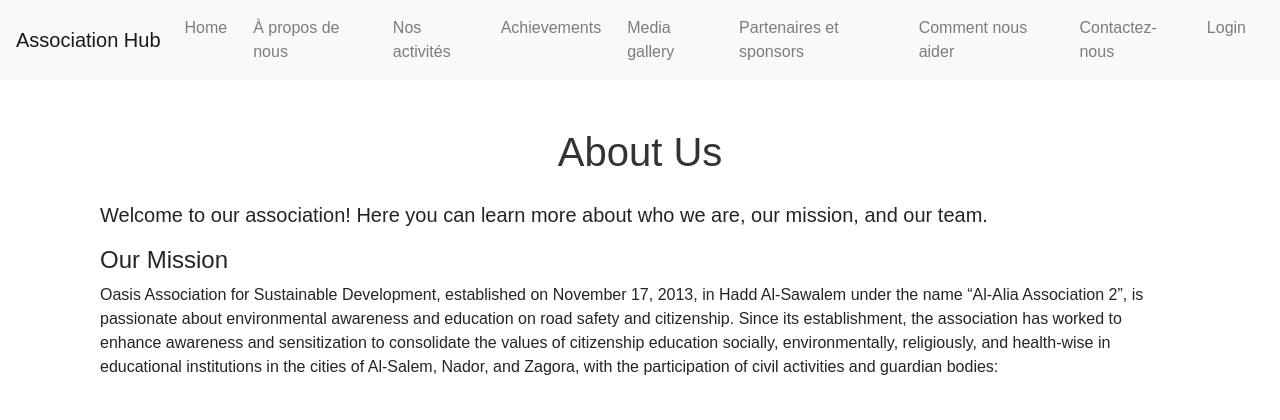
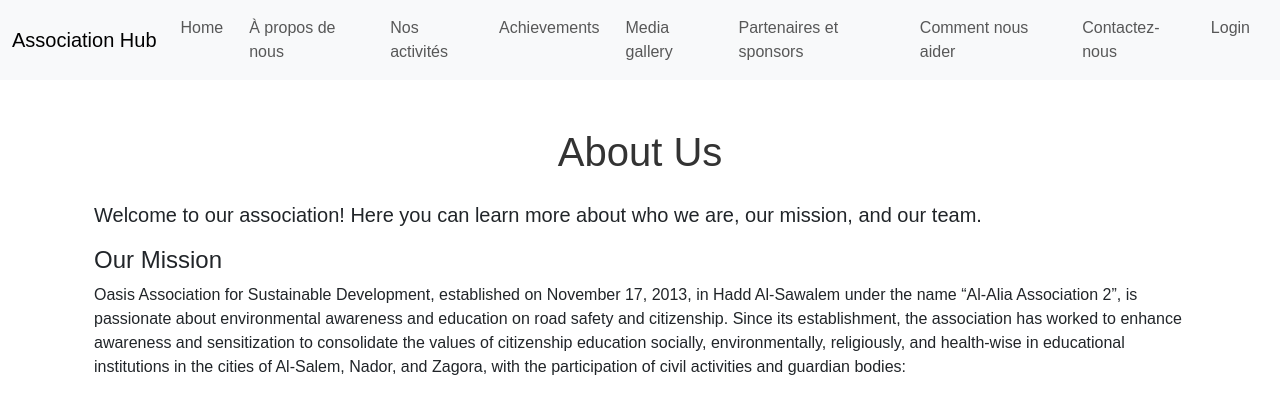
Before and after one commit to vapeasnl/appweb, a Flask app: page /about in a window 1280 px wide. Shown: the top 420 px of the page. Run offline with Flask 3, Linux system fonts and the light colour scheme; parts of the project's set-up code (start-up, migrations or seed data) failed here and were passed over; some libraries are stand-ins or nearby versions.

Commit message:
Update base.html

```diff
--- a/association/association_v1/app/templates/base.html
+++ b/association/association_v1/app/templates/base.html
@@ -4,17 +4,18 @@
     <meta charset="UTF-8">
     <meta name="viewport" content="width=device-width, initial-scale=1.0">
     <title>Association v1</title>
-    <link href="https://stackpath.bootstrapcdn.com/bootstrap/4.5.2/css/bootstrap.min.css" rel="stylesheet">
+    <link href="https://cdn.jsdelivr.net/npm/bootstrap@5.3.0/dist/css/bootstrap.min.css" rel="stylesheet">
     <link rel="stylesheet" href="{{ url_for('static', filename='css/styles.css') }}">
 </head>
 <body>
     <nav class="navbar navbar-expand-lg navbar-light bg-light">
+        <div class="container-fluid">
             <a class="navbar-brand" href="#">Association Hub</a>
-        <button class="navbar-toggler" type="button" data-toggle="collapse" data-target="#navbarNav" aria-controls="navbarNav" aria-expanded="false" aria-label="Toggle navigation">
+            <button class="navbar-toggler" type="button" data-bs-toggle="collapse" data-bs-target="#navbarNav" aria-controls="navbarNav" aria-expanded="false" aria-label="Toggle navigation">
                 <span class="navbar-toggler-icon"></span>
             </button>
             <div class="collapse navbar-collapse" id="navbarNav">
-            <ul class="navbar-nav ml-auto">
+                <ul class="navbar-nav ms-auto">
                     <li class="nav-item"><a class="nav-link" href="{{ url_for('main.home') }}">Home</a></li>
                     <li class="nav-item"><a class="nav-link" href="{{ url_for('main.about') }}">À propos de nous</a></li>
                     <li class="nav-item"><a class="nav-link" href="{{ url_for('main.activities') }}">Nos activités</a></li>
@@ -29,7 +30,6 @@
                         <li class="nav-item"><a class="nav-link" href="{{ url_for('profile.manage_profile') }}">Manage Profile</a></li>
                         {% if current_user.is_admin %}
                             <li class="nav-item"><a class="nav-link" href="{{ url_for('admin.dashboard') }}">Dashboard</a></li>
-
                         {% endif %}
                         <li class="nav-item"><a class="nav-link" href="{{ url_for('auth.logout') }}">Logout</a></li>
                     {% else %}
@@ -37,13 +37,12 @@
                     {% endif %}
                 </ul>
             </div>
+        </div>
     </nav>
     <div class="container mt-4">
         {% block content %}{% endblock %}
     </div>
-    <script src="https://code.jquery.com/jquery-3.5.1.slim.min.js"></script>
-    <script src="https://cdn.jsdelivr.net/npm/@popperjs/core@2.5.4/dist/umd/popper.min.js"></script>
-    <script src="https://stackpath.bootstrapcdn.com/bootstrap/4.5.2/js/bootstrap.min.js"></script>
+    <script src="https://cdn.jsdelivr.net/npm/bootstrap@5.3.0/dist/js/bootstrap.bundle.min.js"></script>
     <script src="{{ url_for('static', filename='js/scripts.js') }}"></script>
 </body>
 </html>
```
Lines whose indentation alone changed are shown as unchanged.
